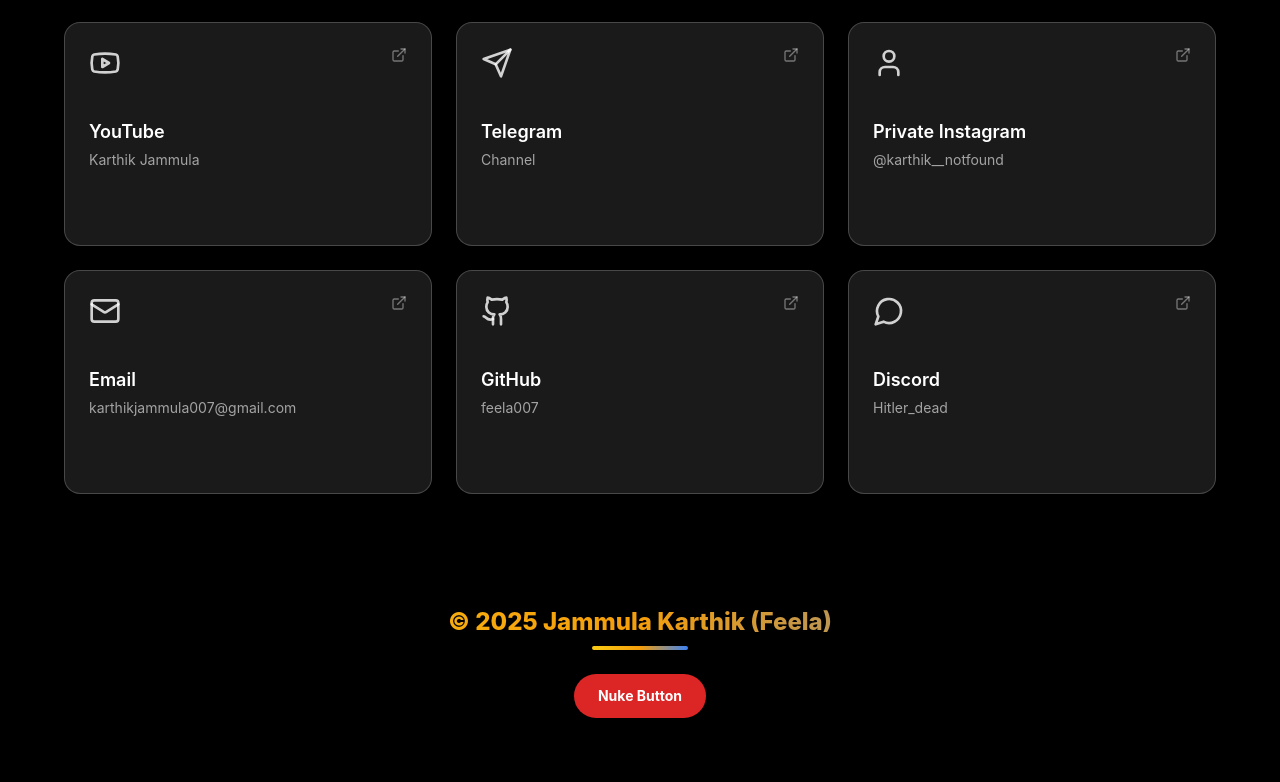
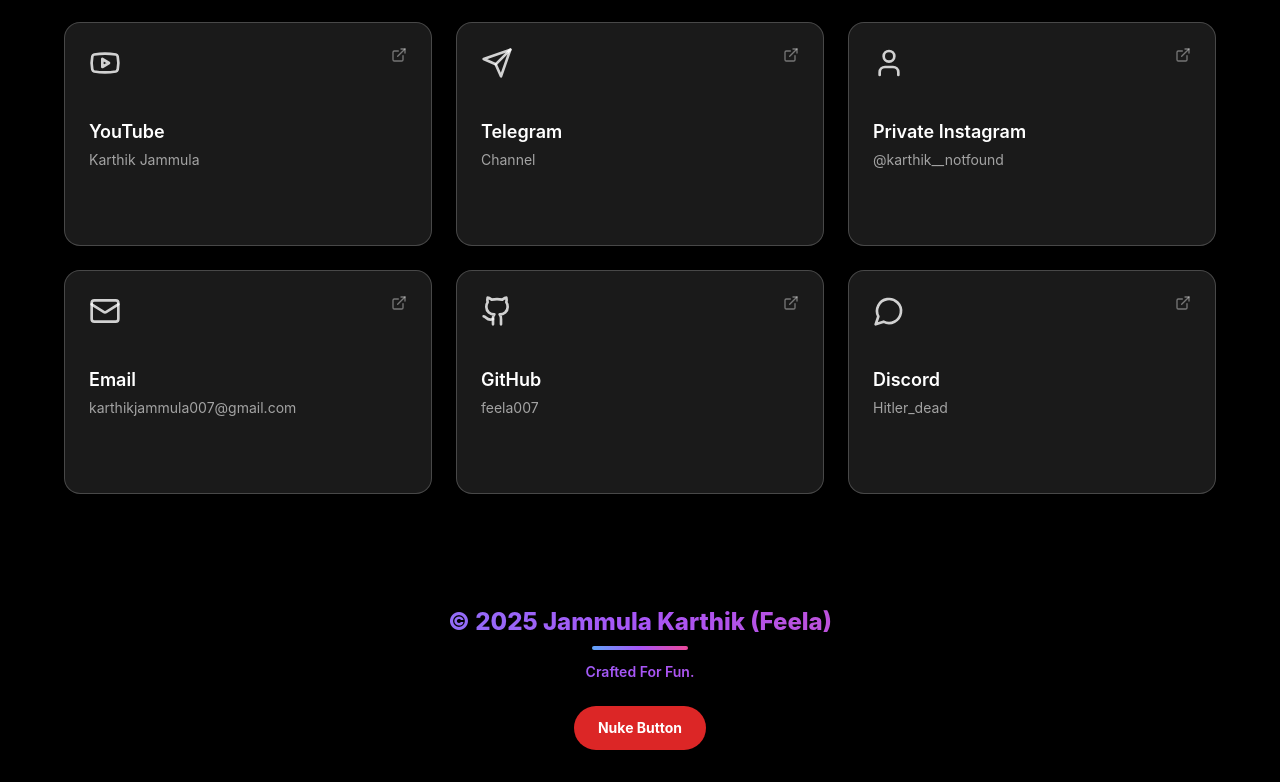
Before and after one commit to FEELA007/-PortfolioWebsite, a React (Vite) app: page / in a window 1280 px wide. Shown: the part 1262-2044 px from the top of the page. Before the commit the page ends 2012 px from the top, so only its background shows below. Built offline with nearby package versions, Linux system fonts and the light colour scheme.

Commit message:
Update App.tsx

```diff
--- a/src/App.tsx
+++ b/src/App.tsx
@@ -48,12 +48,15 @@
         animate={{ opacity: 1 }}
         transition={{ duration: 0.8, delay: 1 }}
       >
-        <h1 className="text-2xl font-extrabold gradient-gold-blue">
+        <h1 className="text-2xl font-extrabold bg-gradient-to-r from-blue-400 via-purple-500 to-pink-500 bg-clip-text text-transparent">
           © 2025 Jammula Karthik (Feela)
         </h1>
-        <div className="h-1 mt-2 rounded-full bg-gradient-to-r from-yellow-400 via-amber-500 to-blue-500 mx-auto animate-shoot-line w-0"></div>
+        <div className="h-1 mt-2 rounded-full bg-gradient-to-r from-blue-400 via-purple-500 to-pink-500 mx-auto animate-shoot-line w-0"></div>
 
-        {/* Nuke Button */}
+        <p className="text-sm mt-3 font-semibold bg-gradient-to-r from-blue-400 via-purple-500 to-pink-500 bg-clip-text text-transparent">
+          Crafted For Fun.
+        </p>
+
         <button
           onClick={triggerNuke}
           className="mt-6 px-6 py-3 bg-red-600 text-white font-bold rounded-full hover:bg-red-800 transition duration-300"
@@ -62,7 +65,6 @@
         </button>
       </motion.footer>
 
-      {/* Popup & Countdown */}
       <AnimatePresence>
         {showPopup && (
           <motion.div
@@ -79,7 +81,6 @@
             >
               Sorry... it was a nuke button 💣
             </motion.h1>
-
             <motion.div className="text-6xl font-black text-red-500 horror-font">
               {countdown > 0 ? countdown : '💥'}
             </motion.div>
```
